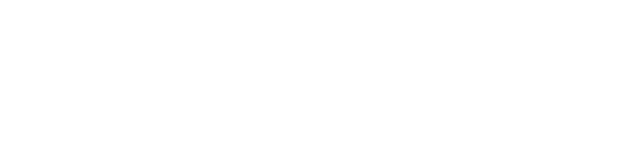
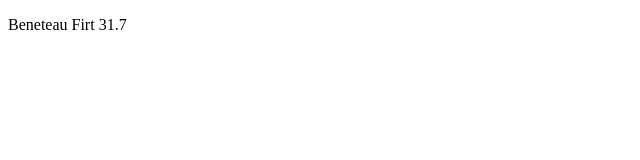
Before and after one commit to mPeltzerNovi/git-workshop-demo, a plain HTML site: page index.html in a window 1280 px wide. Shown: the whole page, without its empty margins (0-640 px from the left). Drawn offline with Linux system fonts and the light colour scheme.

Commit message:
Add paragraph

```diff
--- a/index.html
+++ b/index.html
@@ -5,6 +5,6 @@
     <title>Title</title>
 </head>
 <body>
-
+    <p>Beneteau Firt 31.7</p>
 </body>
 </html>
```
